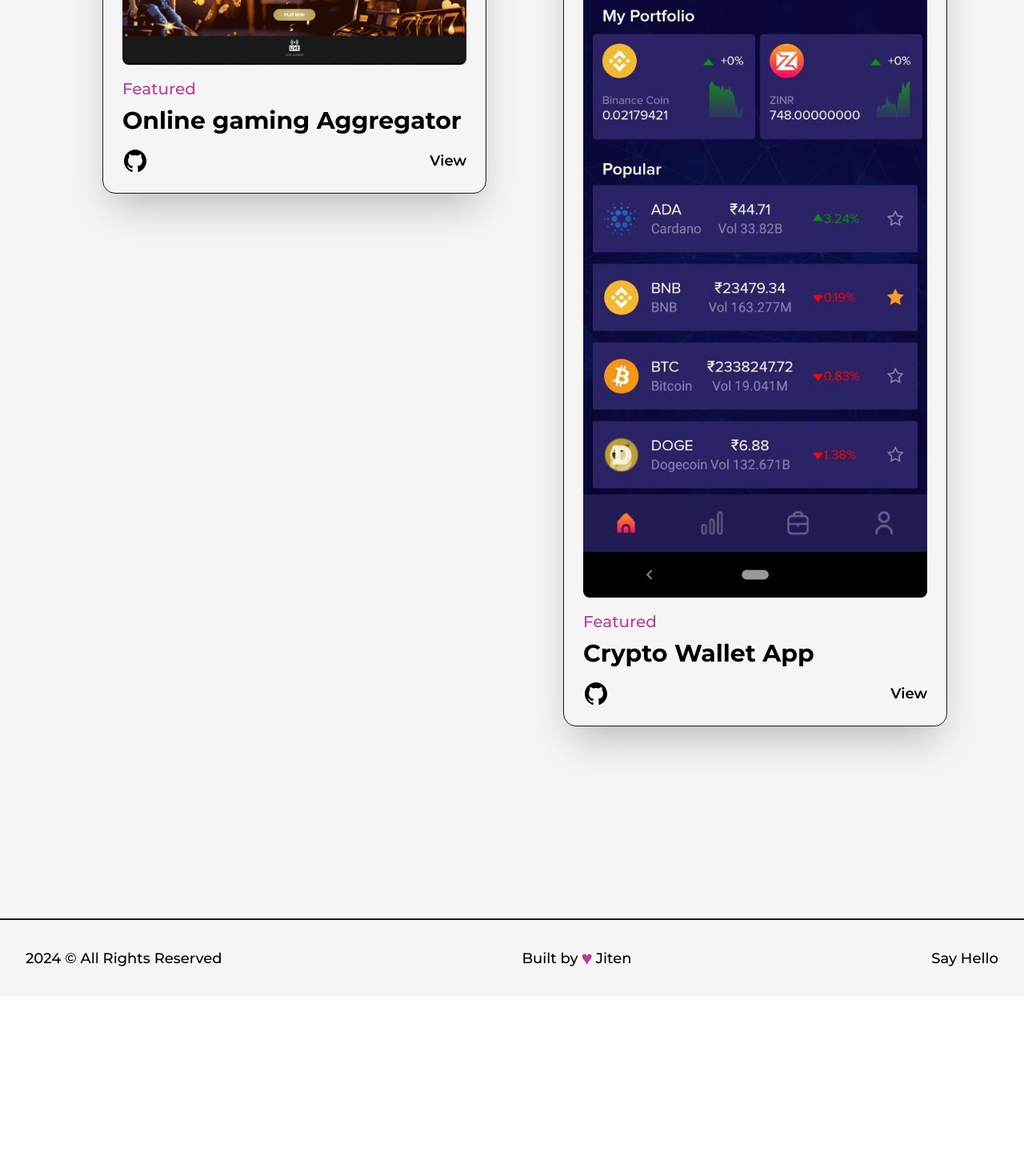
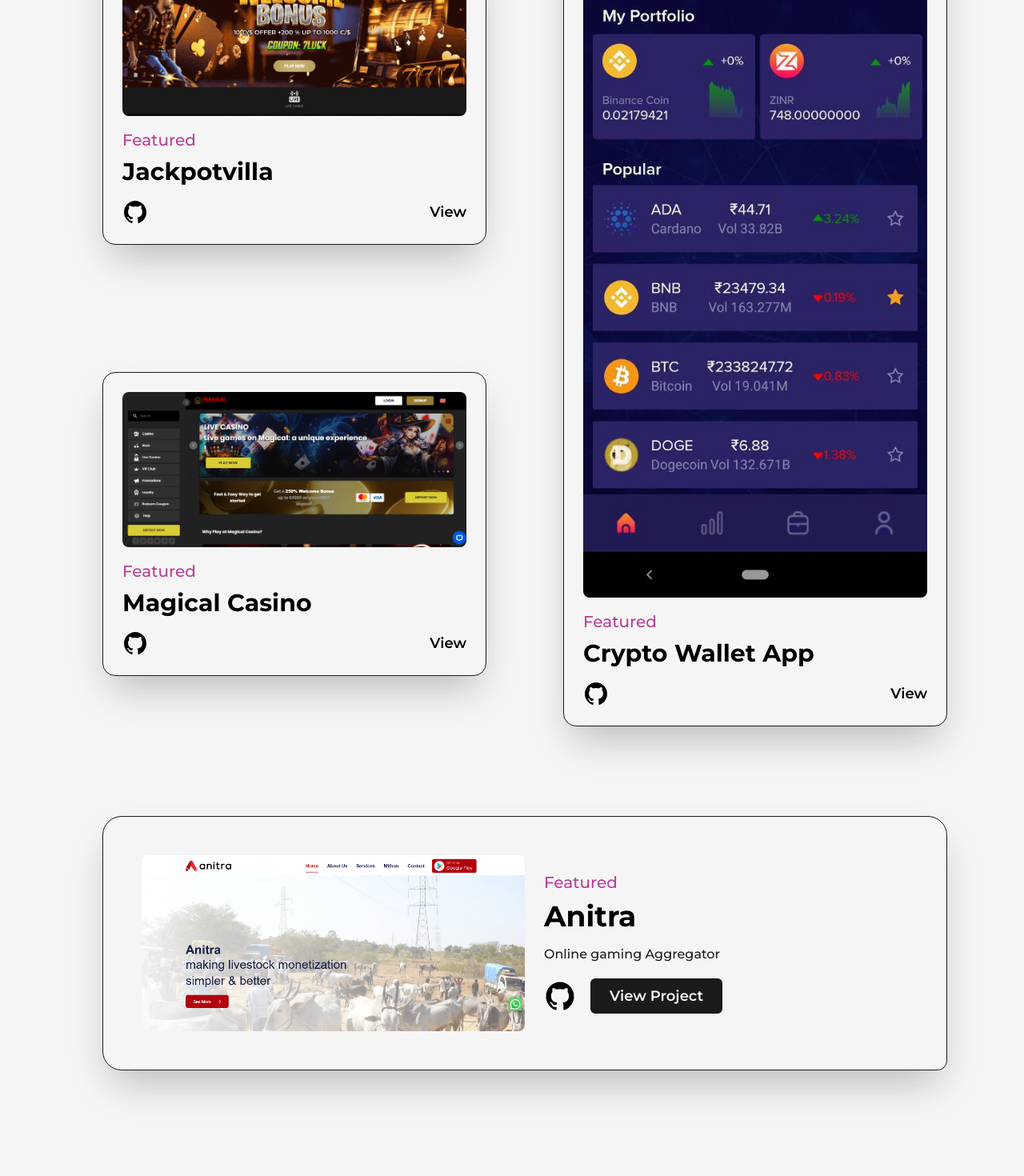
Before and after one commit to Jitam/nextPortfolio, a Next.js app: page /projects in a window 1280 px wide. Shown: the part 1000-2470 px from the top of the page at 80% size. Before the commit the page ends 2246 px from the top, so only its background shows below. Built offline with nearby package versions, Linux system fonts and the light colour scheme.

Commit message:
added projects

```diff
--- a/src/pages/projects.js
+++ b/src/pages/projects.js
@@ -7,6 +7,8 @@
 import featuredProject from "../../public/images/projects/xpandrAi/xpandrai.png";
 import featuredProject1 from "../../public/images/projects/jackpotvilla/jackpotvilla.png";
 import featuredProject2 from "../../public/images/projects/zifipay/img1.png";
+import featuredProject3 from "../../public/images/projects/magical/img1.png";
+import featuredProject4 from "../../public/images/projects/anitra/img1.png";
 import { motion } from "framer-motion";
 import TransitionEffect from "@/components/TransitionEffect";
 
@@ -142,12 +144,20 @@
                 github={"/"}
               />
             </div>
-            <div className="col-span-6 sm:col-span-12">
+
+            <div className="col-span-6 flex flex-col items-center justify-evenly sm:col-span-12">
               <CustomProject
-                title={"Online gaming Aggregator"}
+                title={"Jackpotvilla"}
                 type={"Featured"}
                 img={featuredProject1}
                 link={"https://www.jackpotvilla.com/"}
+                github={"/"}
+              />
+              <CustomProject
+                title={"Magical Casino"}
+                type={"Featured"}
+                img={featuredProject3}
+                link={"https://magicalcasino.co/"}
                 github={"/"}
               />
             </div>
@@ -157,6 +167,16 @@
                 type={"Featured"}
                 img={featuredProject2}
                 link={"/"}
+                github={"/"}
+              />
+            </div>
+            <div className="col-span-12">
+              <FeaturedProject
+                title={"Anitra"}
+                type={"Featured"}
+                img={featuredProject4}
+                summary={`Online gaming Aggregator`}
+                link={"https://anitra.co/"}
                 github={"/"}
               />
             </div>
```
Also changed, not shown: public/images/projects/anitra/img1.png (added), public/images/projects/magical/img1.png (added).
